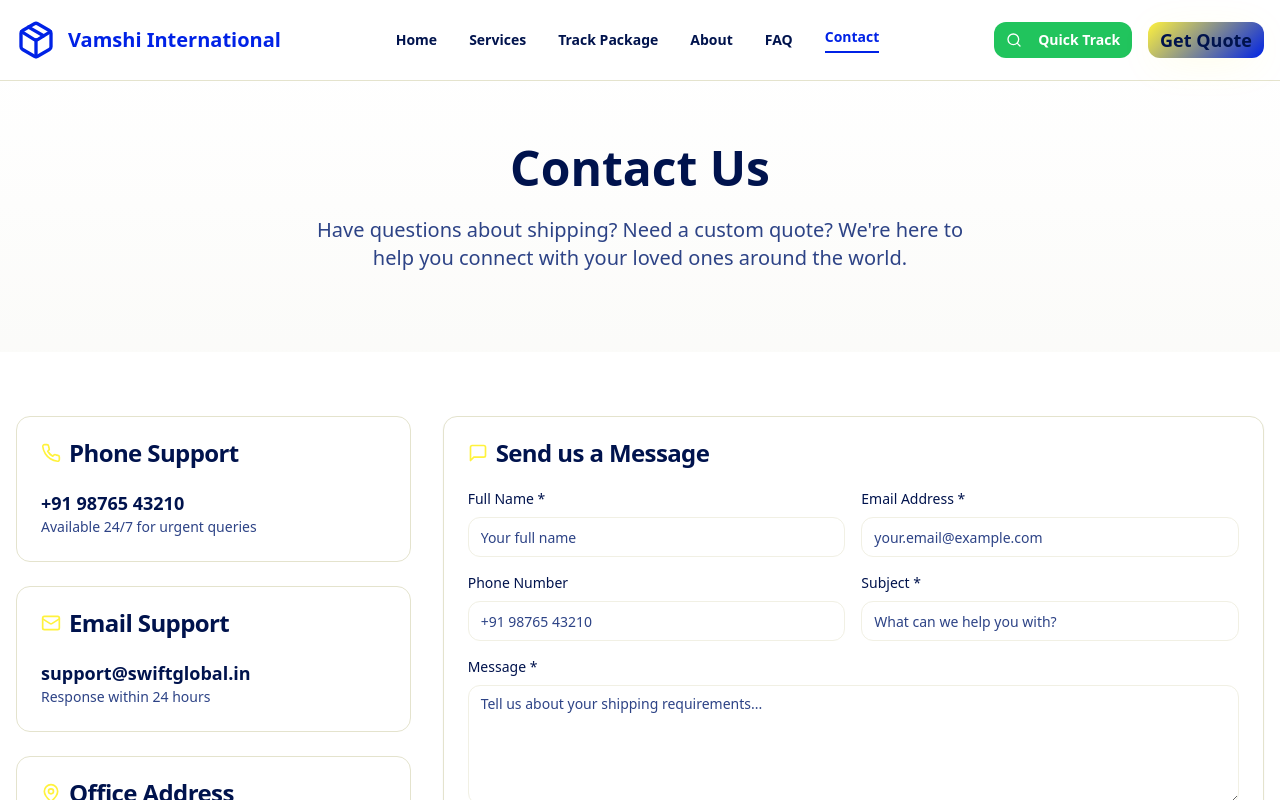
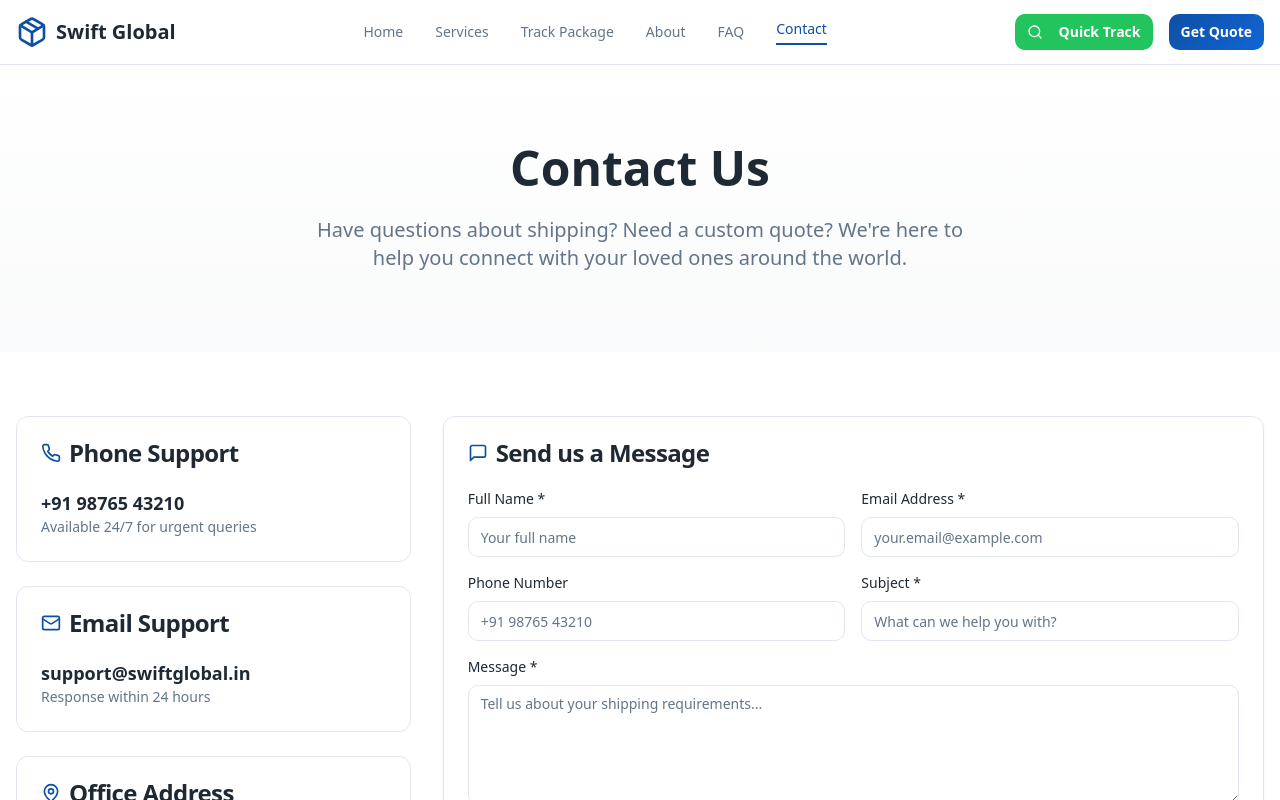
Before and after one commit to karthiksivasai/india-global-ship, a React (Vite) app: page /contact in a window 1280 px wide. Shown: the top 800 px of the page. Built offline with nearby package versions, Linux system fonts and the light colour scheme.

Commit message:
Reverted to commit 75162b3a0eb79cac3ac13ce29d52888e3c303c59

```diff
--- a/src/components/layout/Header.tsx
+++ b/src/components/layout/Header.tsx
@@ -22,11 +22,11 @@ export const Header = () => {
   return (
     <header className="fixed top-0 left-0 right-0 z-50 bg-background/95 backdrop-blur-sm border-b border-border">
       <div className="container mx-auto px-4">
-        <div className="flex items-center justify-between h-20">
+        <div className="flex items-center justify-between h-16">
           {/* Logo */}
-          <Link to="/" className="flex items-center space-x-3 font-bold text-xl text-foreground hover:text-secondary transition-colors">
-            <Package className="h-10 w-10 text-secondary" />
-            <span className="text-secondary">Vamshi International</span>
+          <Link to="/" className="flex items-center space-x-2 font-bold text-xl text-foreground hover:text-primary transition-colors">
+            <Package className="h-8 w-8 text-primary" />
+            <span>Swift Global</span>
           </Link>
 
           {/* Desktop Navigation */}
@@ -35,10 +35,10 @@ export const Header = () => {
               <Link
                 key={item.name}
                 to={item.href}
-                className={`text-sm font-semibold transition-colors hover:text-secondary ${
+                className={`text-sm font-medium transition-colors hover:text-primary ${
                   isActive(item.href)
-                    ? "text-secondary border-b-2 border-secondary pb-1"
-                    : "text-foreground"
+                    ? "text-primary border-b-2 border-primary pb-1"
+                    : "text-muted-foreground"
                 }`}
               >
                 {item.name}
@@ -69,19 +69,19 @@ export const Header = () => {
             </SheetTrigger>
             <SheetContent side="right" className="w-[300px] sm:w-[400px]">
               <div className="flex flex-col space-y-4 mt-6">
-                <Link to="/" className="flex items-center space-x-3 font-bold text-xl text-foreground mb-6">
-                  <Package className="h-10 w-10 text-secondary" />
-                  <span className="text-secondary">Vamshi International</span>
+                <Link to="/" className="flex items-center space-x-2 font-bold text-xl text-foreground mb-6">
+                  <Package className="h-8 w-8 text-primary" />
+                  <span>Swift Global</span>
                 </Link>
 
                 {navItems.map((item) => (
                   <Link
                     key={item.name}
                     to={item.href}
-                    className={`text-sm font-semibold py-3 px-4 rounded-lg transition-colors ${
+                    className={`text-sm font-medium py-2 px-3 rounded-md transition-colors ${
                       isActive(item.href)
-                        ? "bg-secondary text-secondary-foreground shadow-feature"
-                        : "text-foreground hover:bg-muted hover:text-secondary"
+                        ? "bg-primary text-primary-foreground"
+                        : "text-foreground hover:bg-muted"
                     }`}
                     onClick={() => setIsOpen(false)}
                   >
--- a/src/components/ui/button.tsx
+++ b/src/components/ui/button.tsx
@@ -9,19 +9,18 @@ const buttonVariants = cva(
   {
     variants: {
       variant: {
-        default: "bg-primary text-primary-foreground hover:bg-primary-light hover:shadow-warm transform hover:-translate-y-0.5 font-semibold",
+        default: "bg-primary text-primary-foreground hover:bg-primary-light hover:shadow-lg transform hover:-translate-y-0.5",
         destructive:
           "bg-destructive text-destructive-foreground hover:bg-destructive/90",
         outline:
-          "border-2 border-secondary text-secondary bg-background hover:bg-secondary hover:text-secondary-foreground hover:shadow-feature transition-all duration-300",
+          "border border-primary text-primary bg-background hover:bg-primary hover:text-primary-foreground hover:shadow-card",
         secondary:
-          "bg-secondary text-secondary-foreground hover:bg-gradient-trust hover:shadow-feature transform hover:-translate-y-0.5 font-semibold",
-        ghost: "hover:bg-muted hover:text-foreground",
-        link: "text-secondary underline-offset-4 hover:underline font-medium",
-        hero: "bg-gradient-hero text-primary-foreground hover:shadow-feature transform hover:-translate-y-1 font-bold text-lg shadow-warm",
-        track: "bg-accent text-accent-foreground hover:bg-accent/90 font-semibold hover:shadow-lg transform hover:-translate-y-0.5",
-        service: "bg-background border-2 border-border text-foreground hover:border-secondary hover:shadow-card transform hover:-translate-y-0.5 hover:bg-muted",
-        indian: "bg-gradient-trust text-secondary-foreground hover:shadow-warm transform hover:-translate-y-1 font-bold border-2 border-secondary",
+          "bg-secondary text-secondary-foreground hover:bg-secondary/80",
+        ghost: "hover:bg-accent hover:text-accent-foreground",
+        link: "text-primary underline-offset-4 hover:underline",
+        hero: "bg-gradient-hero text-primary-foreground hover:shadow-feature transform hover:-translate-y-1 font-semibold",
+        track: "bg-accent text-accent-foreground hover:bg-accent/90 font-semibold hover:shadow-lg",
+        service: "bg-background border border-border text-foreground hover:border-primary hover:shadow-card transform hover:-translate-y-0.5",
       },
       size: {
         default: "h-10 px-4 py-2",
--- a/src/index.css
+++ b/src/index.css
@@ -2,32 +2,31 @@
 @tailwind components;
 @tailwind utilities;
 
-/* Vamshi International Couriers Design System - Bright, trustworthy, Indian aesthetic */
+/* Courier Website Design System - Professional, trustworthy, global shipping focused */
 
 @layer base {
   :root {
     --background: 0 0% 100%;
-    --foreground: 225 100% 15%; /* Navy blue text */
+    --foreground: 210 24% 16%;
 
     --card: 0 0% 100%;
-    --card-foreground: 225 100% 15%;
+    --card-foreground: 210 24% 16%;
 
     --popover: 0 0% 100%;
-    --popover-foreground: 225 100% 15%;
+    --popover-foreground: 210 24% 16%;
 
-    /* Bright Yellow Primary - Vamshi brand color */
-    --primary: 56 100% 62%; /* Bright yellow #FFEB3B equivalent */
-    --primary-foreground: 225 100% 15%; /* Navy text on yellow */
-    --primary-light: 56 100% 70%;
-    --primary-dark: 56 100% 50%;
+    /* Courier Blue - Professional and trustworthy */
+    --primary: 214 85% 35%;
+    --primary-foreground: 0 0% 100%;
+    --primary-light: 214 85% 45%;
 
-    /* Royal Blue Accent - Secondary brand color */
-    --secondary: 231 100% 45%; /* Royal blue */
-    --secondary-foreground: 0 0% 100%;
+    /* Trust Gray - Secondary elements */
+    --secondary: 210 17% 93%;
+    --secondary-foreground: 210 24% 16%;
 
-    /* Indian-friendly backgrounds */
-    --muted: 56 20% 96%; /* Very light yellow tint */
-    --muted-foreground: 225 50% 35%;
+    /* Subtle backgrounds */
+    --muted: 210 17% 96%;
+    --muted-foreground: 210 16% 46%;
 
     /* Success Green for delivery status */
     --accent: 142 71% 45%;
@@ -37,23 +36,20 @@
     --destructive: 0 84% 60%;
     --destructive-foreground: 0 0% 100%;
     --warning: 38 92% 50%;
-    --warning-foreground: 225 100% 15%;
+    --warning-foreground: 0 0% 100%;
 
-    --border: 56 30% 85%;
-    --input: 56 30% 92%;
-    --ring: 231 100% 45%; /* Royal blue focus ring */
+    --border: 214 32% 91%;
+    --input: 214 32% 91%;
+    --ring: 214 85% 35%;
 
-    --radius: 0.875rem; /* Slightly larger radius for Indian aesthetic */
+    --radius: 0.75rem;
 
-    /* Vamshi-specific design tokens */
-    --gradient-hero: linear-gradient(135deg, hsl(56 100% 62%), hsl(231 100% 45%)); /* Yellow to royal blue */
-    --gradient-service: linear-gradient(180deg, hsl(0 0% 100%), hsl(56 20% 98%));
-    --gradient-trust: linear-gradient(135deg, hsl(231 100% 45%), hsl(225 100% 25%)); /* Royal to navy */
-    --shadow-card: 0 6px 32px -8px hsl(56 100% 62% / 0.15);
-    --shadow-feature: 0 12px 48px -16px hsl(231 100% 45% / 0.20);
-    --shadow-warm: 0 8px 40px -12px hsl(56 100% 62% / 0.25);
+    /* Courier-specific design tokens */
+    --gradient-hero: linear-gradient(135deg, hsl(214 85% 35%), hsl(214 85% 45%));
+    --gradient-service: linear-gradient(180deg, hsl(0 0% 100%), hsl(210 17% 98%));
+    --shadow-card: 0 4px 24px -6px hsl(214 85% 35% / 0.12);
+    --shadow-feature: 0 8px 40px -12px hsl(214 85% 35% / 0.18);
     --transition-smooth: all 0.3s cubic-bezier(0.4, 0, 0.2, 1);
-    --transition-bounce: all 0.4s cubic-bezier(0.68, -0.55, 0.265, 1.55);
 
     --sidebar-background: 0 0% 98%;
 
--- a/tailwind.config.ts
+++ b/tailwind.config.ts
@@ -27,8 +27,7 @@ export default {
 				primary: {
 					DEFAULT: 'hsl(var(--primary))',
 					foreground: 'hsl(var(--primary-foreground))',
-					light: 'hsl(var(--primary-light))',
-					dark: 'hsl(var(--primary-dark))'
+					light: 'hsl(var(--primary-light))'
 				},
 				secondary: {
 					DEFAULT: 'hsl(var(--secondary))',
@@ -94,20 +93,11 @@ export default {
 			},
 			backgroundImage: {
 				'gradient-hero': 'var(--gradient-hero)',
-				'gradient-service': 'var(--gradient-service)',
-				'gradient-trust': 'var(--gradient-trust)'
+				'gradient-service': 'var(--gradient-service)'
 			},
 			boxShadow: {
 				'card': 'var(--shadow-card)',
-				'feature': 'var(--shadow-feature)',
-				'warm': 'var(--shadow-warm)'
-			},
-			spacing: {
-				'18': '4.5rem',
-				'20': '5rem',
-				'24': '6rem',
-				'28': '7rem',
-				'32': '8rem'
+				'feature': 'var(--shadow-feature)'
 			},
 			animation: {
 				'accordion-down': 'accordion-down 0.2s ease-out',
```
